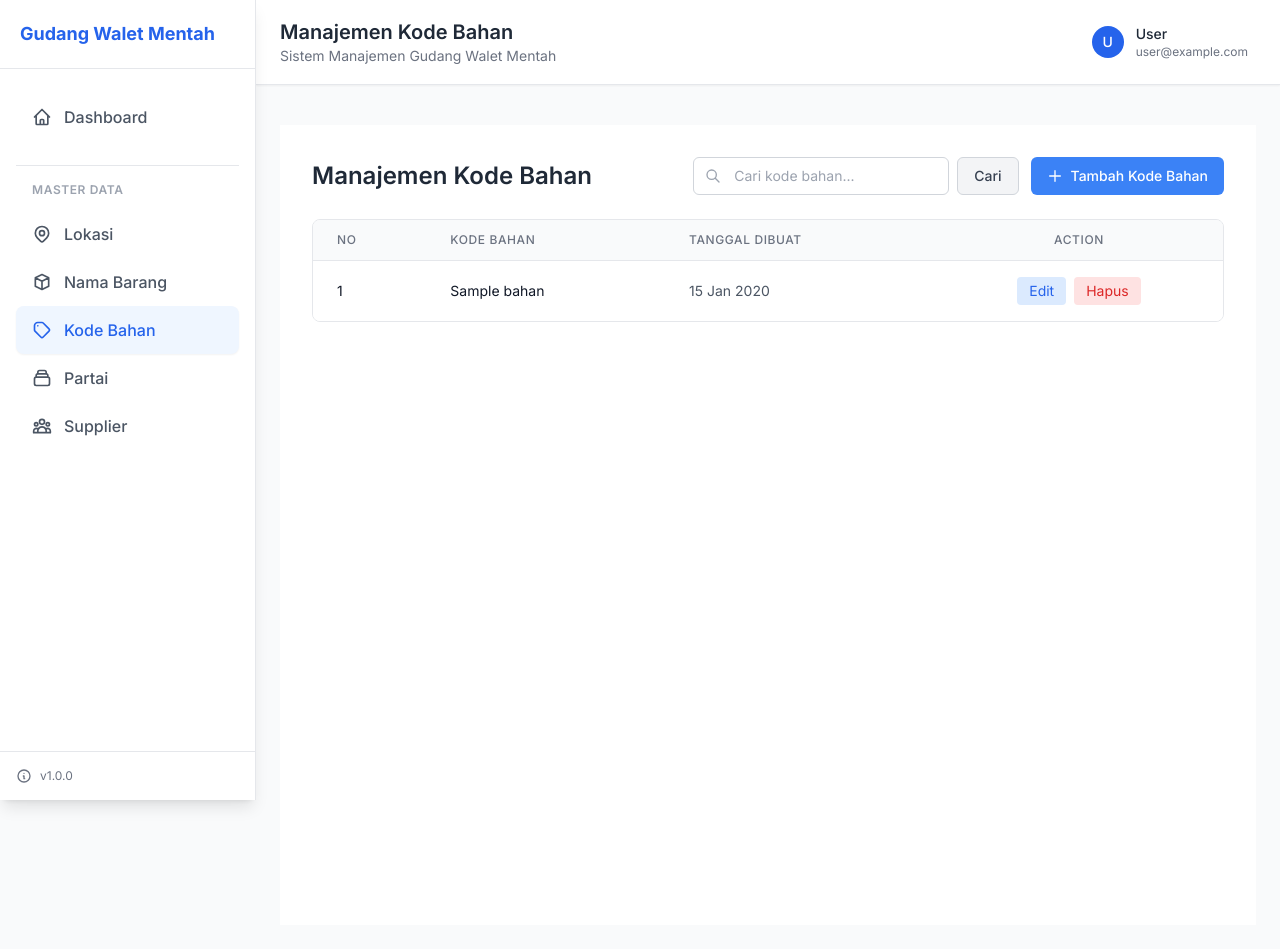
After one commit to ristack-tech/gudang-walet-mentah, a Laravel app: page /admin/kode-bahan in a window 1280 px wide. The commit adds this page. Run offline with Laravel 10, Linux system fonts and the light colour scheme; tables that the repository leaves empty hold one stand-in row (values such as "Sample post"); style sheets or scripts are compiled from the project's sources.

Commit message:
add feat:KodeBahan

```diff
--- /dev/null
+++ b/app/Http/Controllers/Admin/Master/KodeBahanController.php
@@ -0,0 +1,64 @@
+<?php
+
+namespace App\Http\Controllers\Admin\Master;
+
+use App\Http\Controllers\Controller;
+use Illuminate\Http\Request;
+use App\Services\Admin\KodeBahanService;
+
+class KodeBahanController extends Controller
+{
+    protected $kodeBahanService;
+
+    public function __construct(KodeBahanService $kodeBahanService)
+    {
+        $this->kodeBahanService = $kodeBahanService;
+    }
+
+    public function index(Request $request)
+    {
+        $search = $request->input('search');
+        $kode_bahan = $this->kodeBahanService->getAllKodeBahan($search, 10);
+        return view('admin.kode_bahan.index', compact('kode_bahan', 'search'));
+    }
+
+    public function create()
+    {
+        return view('admin.kode_bahan.create');
+    }
+
+    public function store(Request $request)
+    {
+        $validatedData = $request->validate([
+            'nama' => 'required|string|max:255',
+        ]);
+
+        $this->kodeBahanService->createKodeBahan($validatedData);
+
+        return redirect()->route('kode-bahan.index')->with('success', 'Kode Bahan created successfully.');
+    }
+
+    public function edit($id)
+    {
+        $kode_bahan = $this->kodeBahanService->getKodeBahanById($id);
+        return view('admin.kode_bahan.edit', compact('kode_bahan'));
+    }
+
+    public function update(Request $request, $id)
+    {
+        $validatedData = $request->validate([
+            'nama' => 'required|string|max:255',
+        ]);
+
+        $this->kodeBahanService->updateKodeBahan($id, $validatedData);
+
+        return redirect()->route('kode-bahan.index')->with('success', 'Kode Bahan updated successfully.');
+    }
+
+    public function destroy($id)
+    {
+        $this->kodeBahanService->deleteKodeBahan($id);
+
+        return redirect()->route('kode-bahan.index')->with('success', 'Kode Bahan deleted successfully.');
+    }
+}
--- /dev/null
+++ b/app/Services/Admin/KodeBahanService.php
@@ -0,0 +1,74 @@
+<?php
+
+namespace App\Services\Admin;
+
+use App\Models\KodeBahan;
+
+class KodeBahanService
+{
+    /**
+     * Get all kode bahan with pagination and search.
+     *
+     * @param string|null $search
+     * @param int $perPage
+     */
+    public function getAllKodeBahan($search = null, $perPage = 10)
+    {
+        $query = KodeBahan::query();
+
+        if ($search) {
+            $query->where('nama', 'like', '%' . $search . '%');
+        }
+
+        return $query->paginate($perPage);
+    }
+
+    /**
+     * Create a new kode bahan.
+     *
+     * @param array $data
+     * @return KodeBahan
+     */
+    public function createKodeBahan(array $data)
+    {
+        return KodeBahan::create($data);
+    }
+
+    /**
+     * Get a kode bahan by ID.
+     *
+     * @param int $id
+     * @return KodeBahan
+     */
+    public function getKodeBahanById($id)
+    {
+        return KodeBahan::findOrFail($id);
+    }
+
+    /**
+     * Update an existing kode bahan.
+     *
+     * @param int $id
+     * @param array $data
+     * @return KodeBahan
+     */
+    public function updateKodeBahan($id, array $data)
+    {
+        $kodeBahan = KodeBahan::findOrFail($id);
+        $kodeBahan->update($data);
+
+        return $kodeBahan;
+    }
+
+    /**
+     * Delete a kode bahan.
+     *
+     * @param int $id
+     * @return bool|null
+     */
+    public function deleteKodeBahan($id)
+    {
+        $kodeBahan = KodeBahan::findOrFail($id);
+        return $kodeBahan->delete();
+    }
+}
--- /dev/null
+++ b/resources/views/admin/kode_bahan/index.blade.php
@@ -0,0 +1,174 @@
+@extends('layouts.app')
+
+@section('title', 'Manajemen Kode Bahan')
+
+@section('content')
+    <div class="bg-white min-h-screen">
+        <div class="w-full px-4 sm:px-6 lg:px-8 py-8">
+
+            <!-- Header -->
+            <div class="flex flex-col sm:flex-row justify-between items-start sm:items-center mb-6 gap-4">
+                <h1 class="text-2xl font-semibold text-gray-800">Manajemen Kode Bahan</h1>
+
+                <div class="flex flex-col sm:flex-row gap-3 w-full sm:w-auto">
+                    <!-- Search Form -->
+                    <form action="{{ route('kode-bahan.index') }}" method="GET" class="flex w-full sm:w-auto">
+                        <div class="relative flex-grow sm:flex-grow-0">
+                            <input type="text" name="search" value="{{ request('search') }}"
+                                placeholder="Cari kode bahan..."
+                                class="w-full sm:w-64 pl-10 pr-4 py-2 border border-gray-300 rounded-md focus:outline-none focus:ring-1 focus:ring-blue-500 focus:border-blue-500 text-sm">
+                            <div class="absolute inset-y-0 left-0 pl-3 flex items-center pointer-events-none">
+                                <svg class="w-4 h-4 text-gray-400" fill="none" stroke="currentColor" viewBox="0 0 24 24">
+                                    <path stroke-linecap="round" stroke-linejoin="round" stroke-width="2"
+                                        d="M21 21l-6-6m2-5a7 7 0 11-14 0 7 7 0 0114 0z" />
+                                </svg>
+                            </div>
+                        </div>
+                        <button type="submit"
+                            class="ml-2 px-4 py-2 bg-gray-100 hover:bg-gray-200 text-gray-700 border border-gray-300 rounded-md text-sm font-medium transition duration-200">
+                            Cari
+                        </button>
+                    </form>
+
+                    <a href="{{ route('kode-bahan.create') }}"
+                        class="flex justify-center items-center bg-blue-500 hover:bg-blue-600 text-white px-4 py-2 rounded-md text-sm font-medium transition duration-200 whitespace-nowrap">
+                        <svg class="w-4 h-4 mr-2" fill="none" stroke="currentColor" viewBox="0 0 24 24">
+                            <path stroke-linecap="round" stroke-linejoin="round" stroke-width="2" d="M12 4v16m8-8H4" />
+                        </svg>
+                        Tambah Kode Bahan
+                    </a>
+                </div>
+            </div>
+
+            <!-- Table -->
+            <div class="bg-white border border-gray-200 rounded-lg overflow-hidden">
+                <div class="overflow-x-auto">
+                    <table class="min-w-full divide-y divide-gray-200" id="kodeBahanTable">
+                        <thead class="bg-gray-50">
+                            <tr>
+                                <th class="px-6 py-3 text-left text-xs font-medium text-gray-500 uppercase tracking-wider">
+                                    No
+                                </th>
+                                <th class="px-6 py-3 text-left text-xs font-medium text-gray-500 uppercase tracking-wider">
+                                    Kode Bahan
+                                </th>
+                                <th class="px-6 py-3 text-left text-xs font-medium text-gray-500 uppercase tracking-wider">
+                                    Tanggal Dibuat
+                                </th>
+                                <th
+                                    class="px-6 py-3 text-center text-xs font-medium text-gray-500 uppercase tracking-wider">
+                                    Action
+                                </th>
+                            </tr>
+                        </thead>
+                        <tbody class="bg-white divide-y divide-gray-200">
+                            @forelse($kode_bahan as $index => $item)
+                                <tr class="hover:bg-gray-50">
+                                    <td class="px-6 py-4 whitespace-nowrap text-sm text-gray-900">
+                                        {{ $kode_bahan->firstItem() + $index }}
+                                    </td>
+                                    <td class="px-6 py-4 whitespace-nowrap text-sm text-gray-900">
+                                        {{ $item->nama }}
+                                    </td>
+                                    <td class="px-6 py-4 whitespace-nowrap text-sm text-gray-600">
+                                        {{ $item->created_at ? $item->created_at->format('d M Y') : '-' }}
+                                    </td>
+                                    <td class="px-6 py-4 whitespace-nowrap text-center text-sm">
+                                        <div class="flex items-center justify-center space-x-2">
+                                            <a href="{{ route('kode-bahan.edit', $item->id) }}"
+                                                class="inline-flex items-center px-3 py-1 bg-blue-100 text-blue-600 rounded hover:bg-blue-200 transition duration-200">
+                                                Edit
+                                            </a>
+                                            <button onclick="confirmDelete({{ $item->id }}, '{{ $item->nama }}')"
+                                                class="inline-flex items-center px-3 py-1 bg-red-100 text-red-600 rounded hover:bg-red-200 transition duration-200">
+                                                Hapus
+                                            </button>
+                                        </div>
+                                    </td>
+                                </tr>
+                            @empty
+                                <tr>
+                                    <td colspan="4" class="px-6 py-12 text-center text-sm text-gray-500">
+                                        Tidak ada data kode bahan
+                                    </td>
+                                </tr>
+                            @endforelse
+                        </tbody>
+                    </table>
+                </div>
+                @if($kode_bahan->hasPages())
+                    <div class="px-6 py-4 border-t border-gray-200">
+                        {{ $kode_bahan->withQueryString()->links() }}
+                    </div>
+                @endif
+            </div>
+        </div>
+    </div>
+
+    <!-- Delete Confirmation Modal -->
+    <div id="deleteModal" class="hidden fixed inset-0 bg-black bg-opacity-50 overflow-y-auto h-full w-full z-50">
+        <div class="relative top-20 mx-auto p-5 border w-96 shadow-lg rounded-md bg-white">
+            <div class="mt-3 text-center">
+                <div class="mx-auto flex items-center justify-center h-12 w-12 rounded-full bg-red-100">
+                    <svg class="h-6 w-6 text-red-600" fill="none" stroke="currentColor" viewBox="0 0 24 24">
+                        <path stroke-linecap="round" stroke-linejoin="round" stroke-width="2"
+                            d="M12 9v2m0 4h.01m-6.938 4h13.856c1.54 0 2.502-1.667 1.732-3L13.732 4c-.77-1.333-2.694-1.333-3.464 0L3.34 16c-.77 1.333.192 3 1.732 3z" />
+                    </svg>
+                </div>
+                <h3 class="text-lg font-medium text-gray-900 mt-4">Hapus Kode Bahan</h3>
+                <p class="text-sm text-gray-500 mt-2">
+                    Apakah Anda yakin ingin menghapus kode bahan <span id="itemName"
+                        class="font-semibold text-gray-900"></span>?
+                </p>
+                <form id="deleteForm" method="POST" class="mt-6">
+                    @csrf
+                    @method('DELETE')
+                    <div class="flex gap-3 justify-center">
+                        <button type="button" onclick="closeDeleteModal()"
+                            class="px-4 py-2 bg-gray-100 hover:bg-gray-200 text-gray-700 rounded-md text-sm font-medium transition duration-200">
+                            Batal
+                        </button>
+                        <button type="submit"
+                            class="px-4 py-2 bg-red-500 hover:bg-red-600 text-white rounded-md text-sm font-medium transition duration-200">
+                            Hapus
+                        </button>
+                    </div>
+                </form>
+            </div>
+        </div>
+    </div>
+
+    <script>
+        // Delete modal functions
+        function confirmDelete(id, name) {
+            document.getElementById('itemName').textContent = name;
+            var url = '{{ route('kode-bahan.destroy', ':id') }}';
+            url = url.replace(':id', id);
+            document.getElementById('deleteForm').action = url;
+            document.getElementById('deleteModal').classList.remove('hidden');
+        }
+
+        function closeDeleteModal() {
+            document.getElementById('deleteModal').classList.add('hidden');
+        }
+
+        // Close modal when clicking outside
+        document.getElementById('deleteModal')?.addEventListener('click', function (event) {
+            if (event.target === this) {
+                closeDeleteModal();
+            }
+        });
+
+        // Auto-hide alerts after 5 seconds
+        setTimeout(() => {
+            const alerts = document.querySelectorAll('[id^="alert-"]');
+            alerts.forEach(alert => {
+                if (alert) {
+                    alert.style.transition = 'opacity 0.5s ease-out';
+                    alert.style.opacity = '0';
+                    setTimeout(() => alert.remove(), 500);
+                }
+            });
+        }, 5000);
+    </script>
+@endsection
--- a/resources/views/partials/sidebar.blade.php
+++ b/resources/views/partials/sidebar.blade.php
@@ -16,6 +16,7 @@
             $isDashboard = request()->routeIs('dashboard');
             $isLokasi = request()->routeIs('lokasi.*');
             $isNamaBarang = request()->routeIs('nama-barang.*');
+            $isKodeBahan = request()->routeIs('kode-bahan.*');
             $isPartai = request()->routeIs('partai.*');
             $isSupplier = request()->routeIs('supplier.*');
         @endphp
@@ -61,6 +62,17 @@
                 <span class="font-medium">Nama Barang</span>
             </a>
 
+            <a href="{{ route('kode-bahan.index') }}"
+                class="flex items-center px-4 py-3 rounded-lg transition-all duration-200 group
+            {{ $isKodeBahan ? 'bg-blue-50 text-blue-600 font-semibold shadow-sm' : 'text-gray-600 hover:bg-gray-50 hover:text-gray-800' }}">
+                <svg class="w-5 h-5 mr-3 flex-shrink-0" fill="none" stroke="currentColor" viewBox="0 0 24 24">
+                    <path stroke-linecap="round" stroke-linejoin="round" stroke-width="2"
+                        d="M7 7h.01M7 3h5c.512 0 1.024.195 1.414.586l7 7a2 2 0 010 2.828l-7 7a2 2 0 01-2.828 0l-7-7A1.994 1.994 0 013 12V7a4 4 0 014-4z">
+                    </path>
+                </svg>
+                <span class="font-medium">Kode Bahan</span>
+            </a>
+
             <a href="{{ route('partai.index') }}"
                 class="flex items-center px-4 py-3 rounded-lg transition-all duration-200 group
             {{ $isPartai ? 'bg-blue-50 text-blue-600 font-semibold shadow-sm' : 'text-gray-600 hover:bg-gray-50 hover:text-gray-800' }}">
--- a/routes/web.php
+++ b/routes/web.php
@@ -2,6 +2,7 @@
 
 use App\Http\Controllers\Admin\Master\LokasiController;
 use App\Http\Controllers\Admin\Master\NamaBarangController;
+use App\Http\Controllers\Admin\Master\KodeBahanController;
 use App\Http\Controllers\Admin\Master\PartaiController;
 use App\Http\Controllers\Admin\Master\SupplierController;
 use App\Http\Controllers\Auth\AuthController;
@@ -27,6 +28,9 @@ Route::prefix('admin')->group(function () {
     Route::resource('nama-barang', NamaBarangController::class)->parameters([
         'nama-barang' => 'nama_barang'
     ]);
+    Route::resource('kode-bahan', KodeBahanController::class)->parameters([
+        'kode-bahan' => 'kode_bahan'
+    ]);
     Route::resource('partai', PartaiController::class);
     Route::resource('supplier', SupplierController::class);
 });
```
Also changed, not shown: database/seeders/DatabaseSeeder.php (+5 -5 lines), resources/views/admin/kode_bahan/create.blade.php (added, +83 -0 lines), resources/views/admin/kode_bahan/edit.blade.php (added, +168 -0 lines), package-lock.json.
